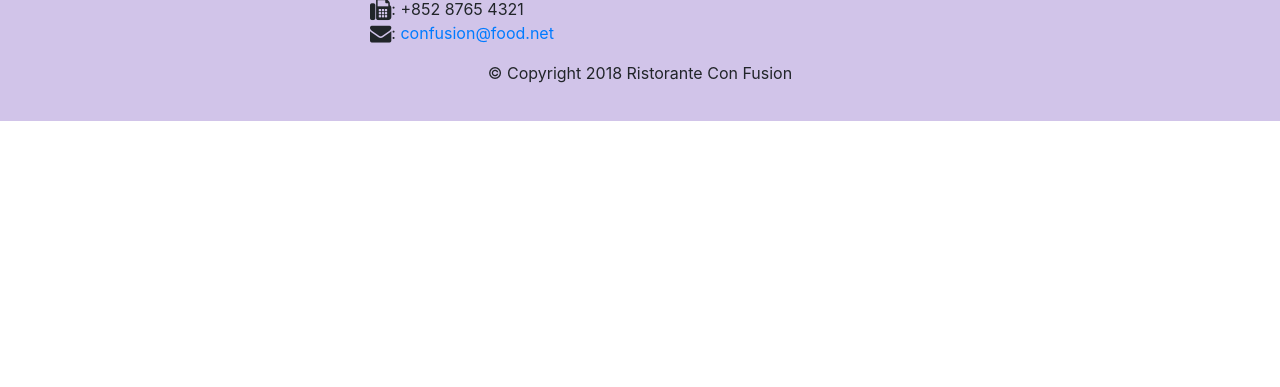
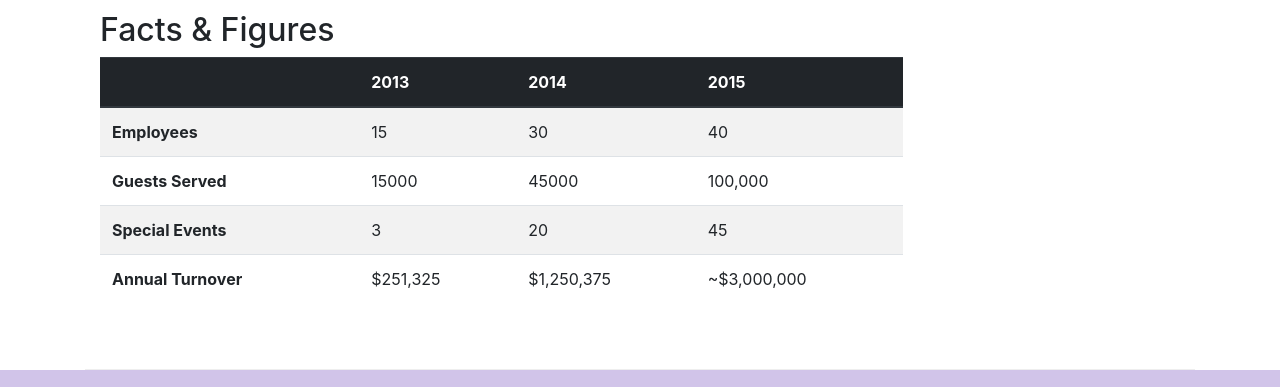
Before and after one commit to hitesh-anand/CourseraWebDev_Course1, a website: page aboutus.html in a window 1280 px wide. Shown: the part 1499-1886 px from the top of the page. Before the commit the page ends 1620 px from the top, so only its background shows below. Drawn offline with nearby package versions, Linux system fonts and the light colour scheme.

Commit message:
Tables and Cards

```diff
--- a/aboutus.html
+++ b/aboutus.html
@@ -19,10 +19,14 @@
             <a class="navbar-brand" href="#">Ristorante Con Fusion</a>
             <div class="collapse navbar-collapse" id="Navbar">
                 <ul class="navbar-nav mr-auto">
-                    <li class="nav-item"><a class="nav-link" href="./index.html"><span class="fa fa-home fa-lg"></span> Home</a></li>
-                    <li class="nav-item active"><a class="nav-link" href="#"><span class="fa fa-info fa-lg"></span> About</a></li>
-                    <li class="nav-item"><a class="nav-link" href="#"><span class="fa fa-list fa-lg"></span> Menu</a></li>
-                    <li class="nav-item"><a class="nav-link" href="./contactus.html"><span class="fa fa-address-card fa-lg"></span> Contact</a></li>
+                    <li class="nav-item"><a class="nav-link" href="./index.html"><span class="fa fa-home fa-lg"></span>
+                            Home</a></li>
+                    <li class="nav-item active"><a class="nav-link" href="#"><span class="fa fa-info fa-lg"></span>
+                            About</a></li>
+                    <li class="nav-item"><a class="nav-link" href="#"><span class="fa fa-list fa-lg"></span> Menu</a>
+                    </li>
+                    <li class="nav-item"><a class="nav-link" href="./contactus.html"><span
+                                class="fa fa-address-card fa-lg"></span> Contact</a></li>
                 </ul>
             </div>
         </div>
@@ -69,6 +73,35 @@
                 <p>The restaurant traces its humble beginnings to <em>The Frying Pan</em>, a successful chain started by
                     our CEO, Mr. Peter Pan, that featured for the first time the world's best cuisines in a pan.</p>
             </div>
+            <div class="col-12 col-sm-6">
+                <div class="card">
+                    <h3 class="card-header bg-primary text-white">Facts At a Glance</h3>
+                    <div class="card-body">
+                        <dl class="row">
+                            <dt class="col-6">Started</dt>
+                            <dd class="col-6">3 Feb. 2013</dd>
+                            <dt class="col-6">Major Stake Holder</dt>
+                            <dd class="col-6">HK Fine Foods Inc.</dd>
+                            <dt class="col-6">Last Year's Turnover</dt>
+                            <dd class="col-6">$1,250,375</dd>
+                            <dt class="col-6">Employees</dt>
+                            <dd class="col-6">40</dd>
+                        </dl>
+                    </div>
+                </div>
+            </div>
+            <div class="col-12">
+                <div class="card card-body bg-light">
+                    <blockquote class="blockquote">
+                        <p class="mb-0">You better cut the pizza in four pieces because
+                            I'm not hungry enough to eat six.</p>
+                        <footer class="blockquote-footer">Yogi Berra,
+                            <cite title="Source Title">The Wit and Wisdom of Yogi Berra,
+                                P. Pepe, Diversion Books, 2014</cite>
+                        </footer>
+                    </blockquote>
+                </div>
+            </div>
             <div>
             </div>
         </div>
@@ -112,6 +145,52 @@
             </div>
         </div>
 
+        <div class="row row-content">
+            <div class="col-12 col-sm-9">
+                <h2>Facts &amp; Figures</h2>
+                <div class="table-responsive">
+                    <table class="table table-striped">
+                        <thead class="thead-dark">
+                            <tr>
+                                <th>&nbsp;</th>
+                                <th>2013</th>
+                                <th>2014</th>
+                                <th>2015</th>
+                            </tr>
+                        </thead>
+                        <tbody>
+                            <tr>
+                                <th>Employees</th>
+                                <td>15</td>
+                                <td>30</td>
+                                <td>40</td>
+                            </tr>
+                            <tr>
+                                <th>Guests Served</th>
+                                <td>15000</td>
+                                <td>45000</td>
+                                <td>100,000</td>
+                            </tr>
+                            <tr>
+                                <th>Special Events</th>
+                                <td>3</td>
+                                <td>20</td>
+                                <td>45</td>
+                            </tr>
+                            <tr>
+                                <th>Annual Turnover</th>
+                                <td>$251,325</td>
+                                <td>$1,250,375</td>
+                                <td>~$3,000,000</td>
+                            </tr>
+                        </tbody>
+                    </table>
+                </div>
+            </div>
+            <div class="col-12 col-sm-3">
+            </div>
+        </div>
+
     </div>
 
     <footer class="footer">
@@ -140,11 +219,16 @@
                 </div>
                 <div class="col-12 col-sm-4 align-self-center">
                     <div class="text-center">
-                        <a class="btn btn-social-icon btn-google" href="http://google.com/+"><i class="fa fa-google-plus"></i></a>
-                        <a class="btn btn-social-icon btn-facebook" href="http://www.facebook.com/profile.php?id="><i class="fa fa-facebook"></i></a>
-                        <a class="btn btn-social-icon btn-linkedin" href="http://www.linkedin.com/in/"><i class="fa fa-linkedin"></i></a>
-                        <a class="btn btn-social-icon btn-twitter" href="http://twitter.com/"><i class="fa fa-twitter"></i></a>
-                        <a class="btn btn-social-icon btn-google" href="http://youtube.com/"><i class="fa fa-youtube"></i></a>
+                        <a class="btn btn-social-icon btn-google" href="http://google.com/+"><i
+                                class="fa fa-google-plus"></i></a>
+                        <a class="btn btn-social-icon btn-facebook" href="http://www.facebook.com/profile.php?id="><i
+                                class="fa fa-facebook"></i></a>
+                        <a class="btn btn-social-icon btn-linkedin" href="http://www.linkedin.com/in/"><i
+                                class="fa fa-linkedin"></i></a>
+                        <a class="btn btn-social-icon btn-twitter" href="http://twitter.com/"><i
+                                class="fa fa-twitter"></i></a>
+                        <a class="btn btn-social-icon btn-google" href="http://youtube.com/"><i
+                                class="fa fa-youtube"></i></a>
                         <a class="btn btn-social-icon" href="mailto:"><i class="fa fa-envelope-o"></i></a>
                     </div>
                 </div>
```
